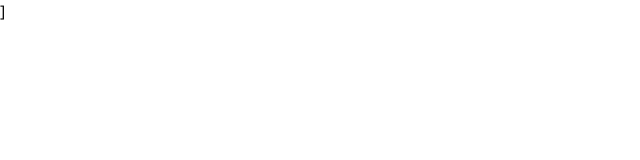
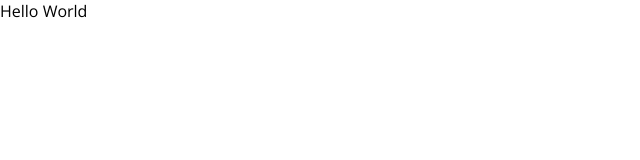
Before and after one commit to ChenReuven/burger-builder-react, a React app: page / in a window 1280 px wide. Shown: the top 160 px of the page, without its empty margins (0-640 px from the left). Built offline with nearby package versions, Linux system fonts and the light colour scheme.

Commit message:
add layout component

```diff
--- a/public/index.html
+++ b/public/index.html
@@ -18,7 +18,7 @@
       Unlike "/favicon.ico" or "favicon.ico", "%PUBLIC_URL%/favicon.ico" will
       work correctly both with client-side routing and a non-root public URL.
       Learn how to configure a non-root public URL by running `npm run build`.
-    -->]
+    -->
     <link href="https://fonts.googleapis.com/css?family=Open+Sans:400,700&display=swap" rel="stylesheet">
     <title>My Burger</title>
   </head>
--- a/src/App.js
+++ b/src/App.js
@@ -1,9 +1,11 @@
 import React, {Component} from 'react';
+import Layout from "./components/Layout";
 
 class App extends Component {
   render() {
     return (
       <div>
+        <Layout />
       </div>
     );
   }
--- /dev/null
+++ b/src/components/Layout.js
@@ -0,0 +1,7 @@
+import React from 'react';
+
+const Layout = props => (
+    <div>Hello World</div>
+);
+
+export default Layout;
```
